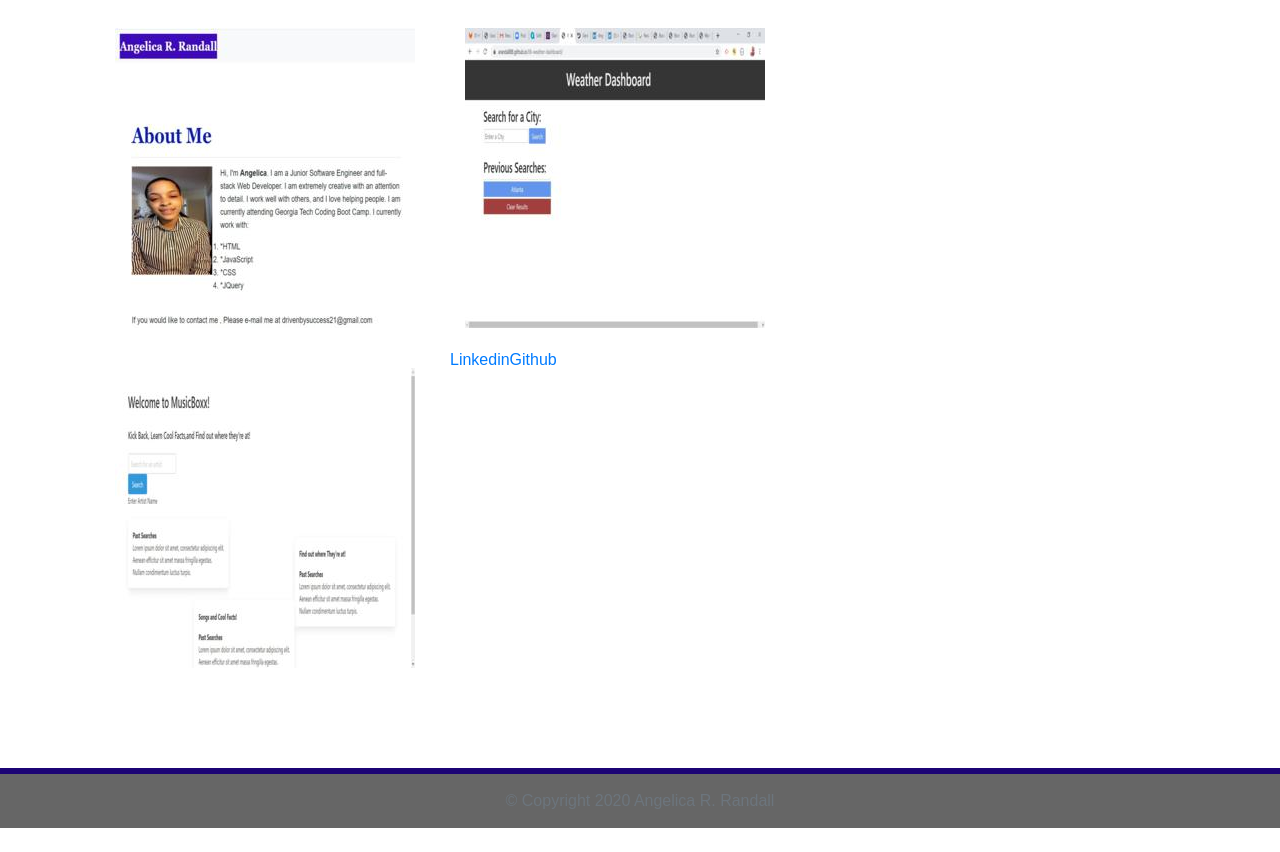
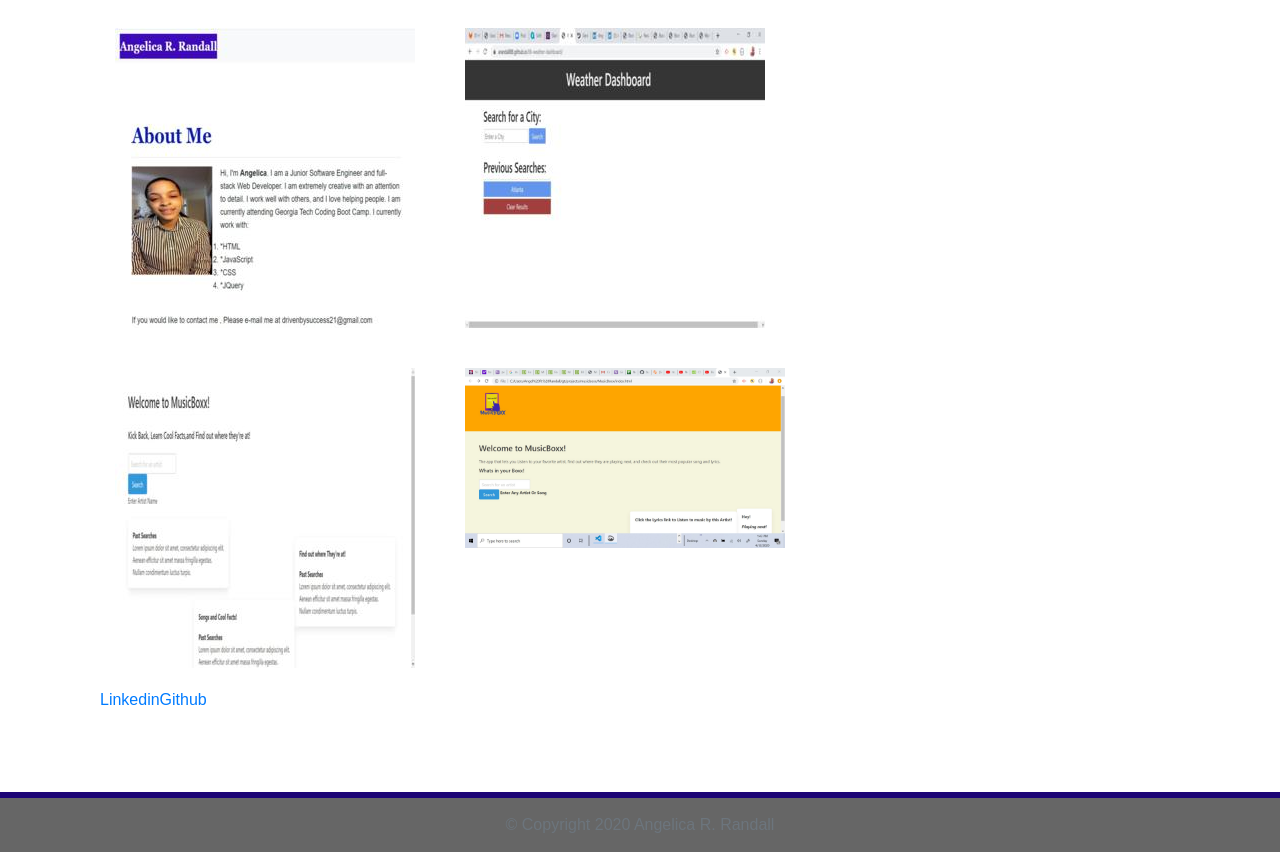
Before and after one commit to Arandall88/Portfolio-update, a plain HTML site: page portfolio.html in a window 1280 px wide. Shown: the part 245-1097 px from the top of the page. Before the commit the page ends 1073 px from the top, so only its background shows below. Drawn offline with nearby package versions, Linux system fonts and the light colour scheme.

Commit message:
updated portfolio with project 1

```diff
--- a/portfolio.html
+++ b/portfolio.html
@@ -64,6 +64,9 @@
             <div class="col-sm-6 col-md-12 col-lg-6">
               <img class="img-fluid port-image" src="./images/Wokproject1.jpg" alt="">
             </div>
+            <div class="col-sm-6 col-md-12 col-lg-6">
+              <img class="img-fluid port-image" src="./images/Music-Boxx.jpg" alt="">
+            </div>
             <a href ="http://www.linkedin.com/in/angelica-randall">Linkedin</a> <br>
             <a href ="http://github.com/Arandall88">Github</a>
 
```
Also changed, not shown: contact.html (+1 -1 lines), images/Music-Boxx.jpg (added).
